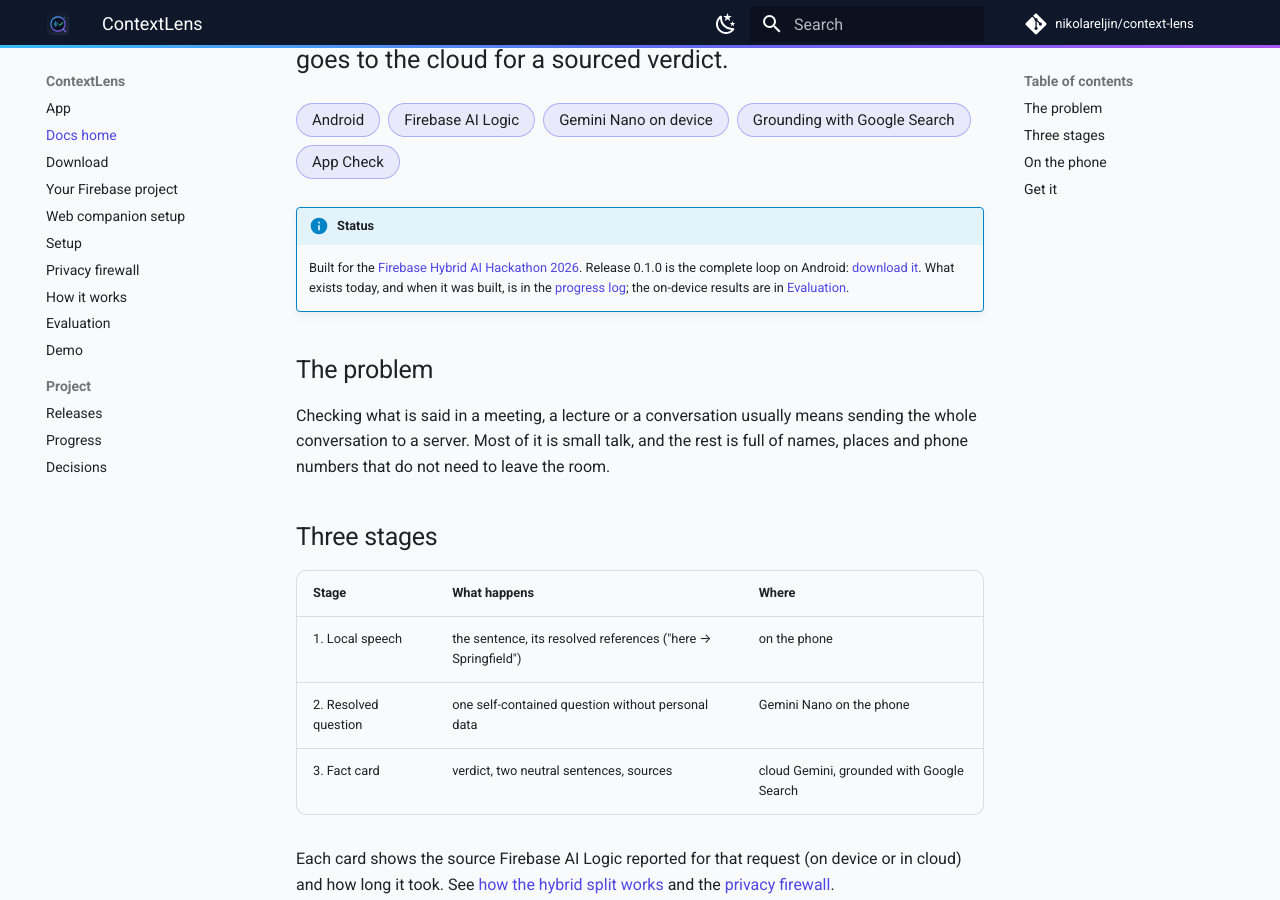
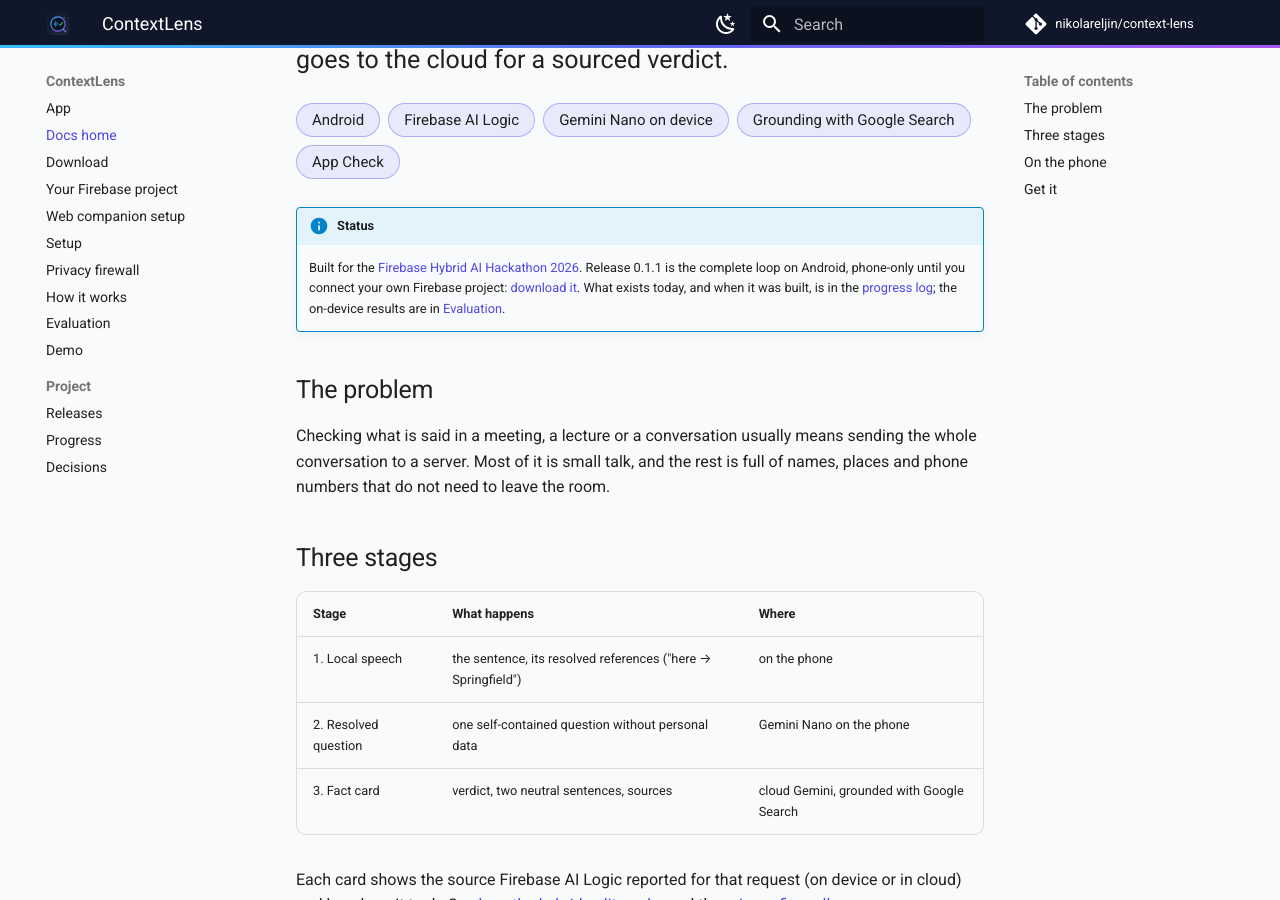
Before and after one commit to nikolareljin/context-lens, an MkDocs documentation site: the page built from docs/index.md, in a window 1280 px wide and 900 px high, scrolled down 579 px. Built offline with MkDocs 1.6.1 and Material for MkDocs 9.7.7, drawn with Linux system fonts in a browser that asks for light colours; plug-ins that fetch from the network failed and are left out; comment, search, counter and statistics services are not loaded.

Commit message:
docs: home page names release 0.1.1

```diff
--- a/docs/index.md
+++ b/docs/index.md
@@ -11,7 +11,7 @@ title: ContextLens
 <div class="tl-badges"><span>Android</span><span>Firebase AI Logic</span><span>Gemini Nano on device</span><span>Grounding with Google Search</span><span>App Check</span></div>
 
 !!! info "Status"
-    Built for the [Firebase Hybrid AI Hackathon 2026](https://firebasehybridaihackathon.devpost.com/). Release 0.1.0 is the complete loop on Android: [download it](download.md). What exists today, and when it was built, is in the [progress log](implementation-progress.md); the on-device results are in [Evaluation](evaluation.md).
+    Built for the [Firebase Hybrid AI Hackathon 2026](https://firebasehybridaihackathon.devpost.com/). Release 0.1.1 is the complete loop on Android, phone-only until you connect your own Firebase project: [download it](download.md). What exists today, and when it was built, is in the [progress log](implementation-progress.md); the on-device results are in [Evaluation](evaluation.md).
 
 ## The problem
 
```
